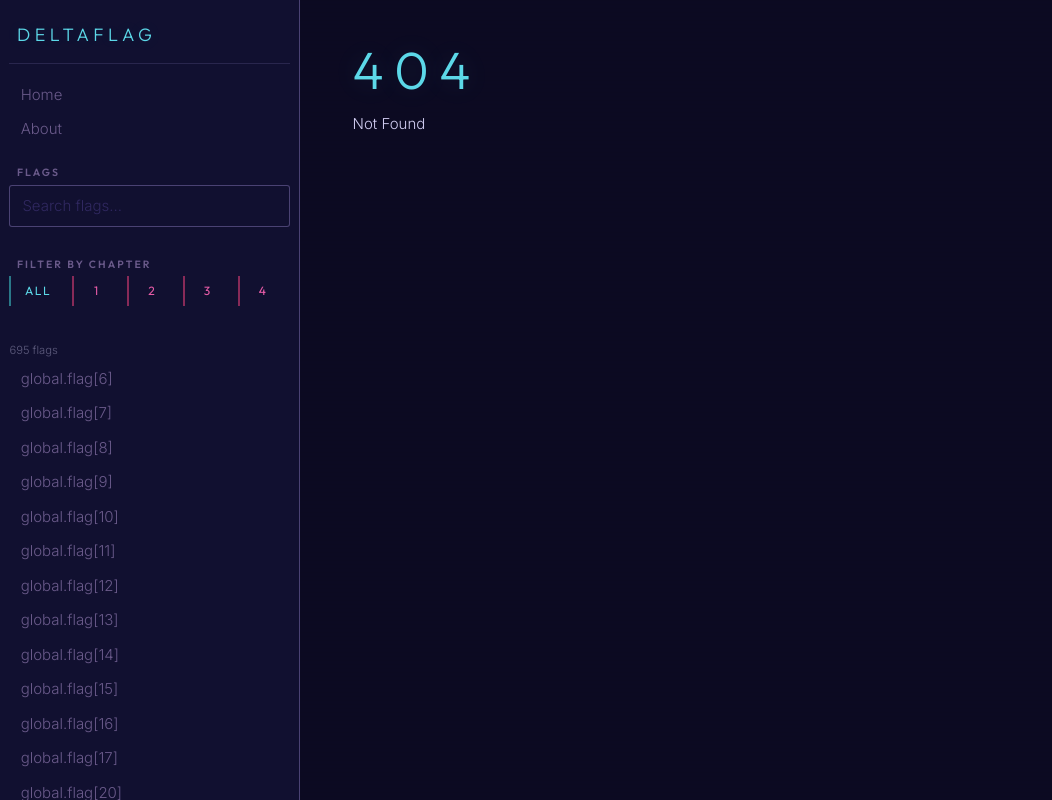
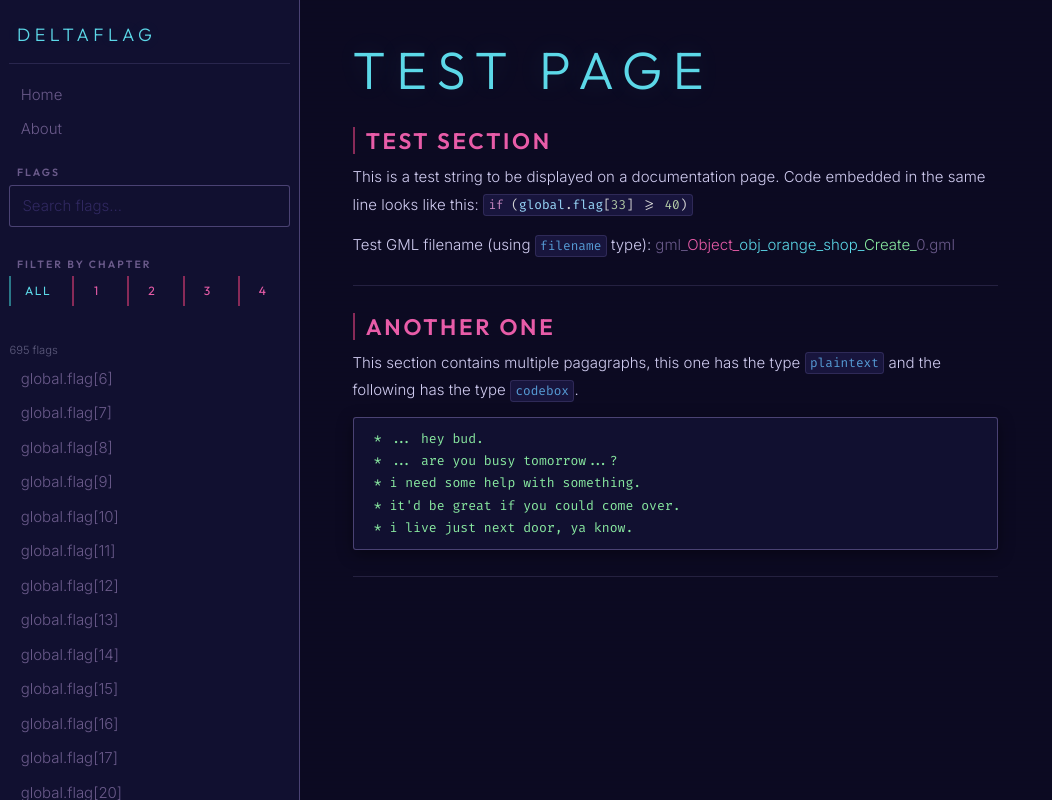
Before and after one commit to ORANGETAN3422/deltaflag, a SvelteKit app: page /test in a window 1280 px wide. Before the commit this address had no page. Shown: the whole page, without its empty margins (0-1052 px from the left). Built offline with nearby package versions, Linux system fonts and the light colour scheme.

Commit message:
Move docs test to dedicated page

```diff
--- a/src/routes/about/+page.svelte
+++ b/src/routes/about/+page.svelte
@@ -22,8 +22,6 @@
 		}
 	]
 </script>
-
-<JsonDoc/>
 
 <p class="text-muted">/about</p>
 
--- /dev/null
+++ b/src/routes/test/+page.svelte
@@ -0,0 +1,6 @@
+<script lang="ts">
+	import JsonDoc from "$lib/components/docs/JsonDoc.svelte";
+</script>
+
+<h1>Test Page</h1>
+<JsonDoc />
```
